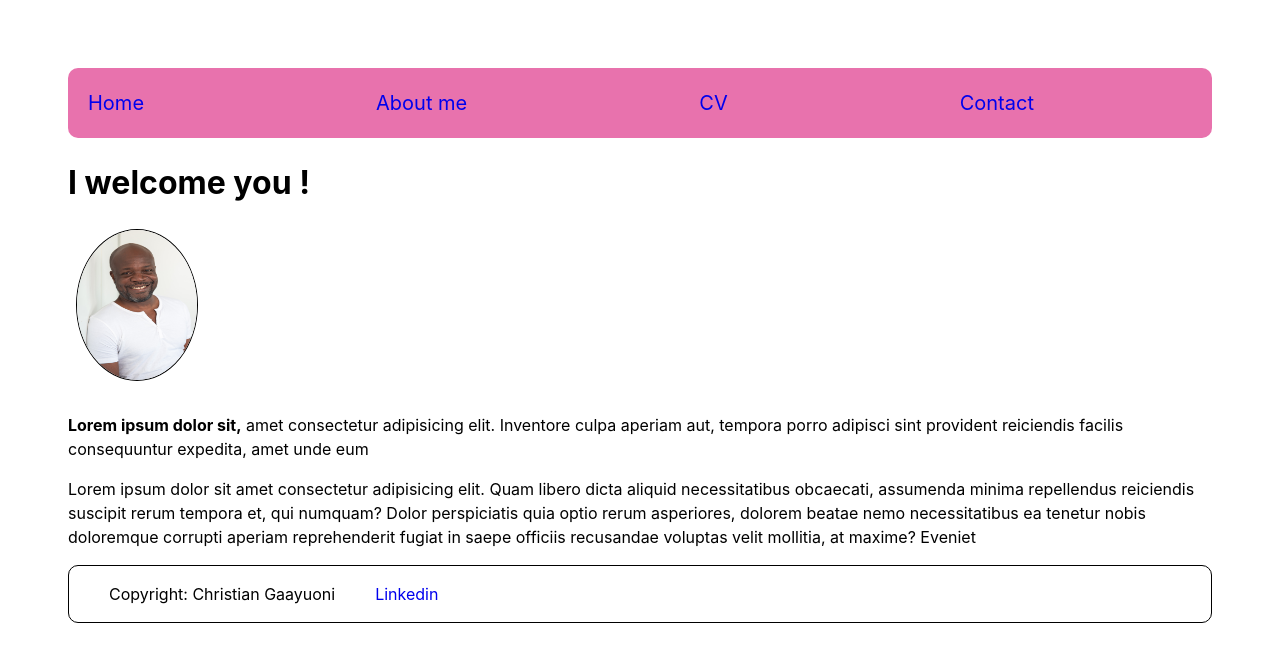
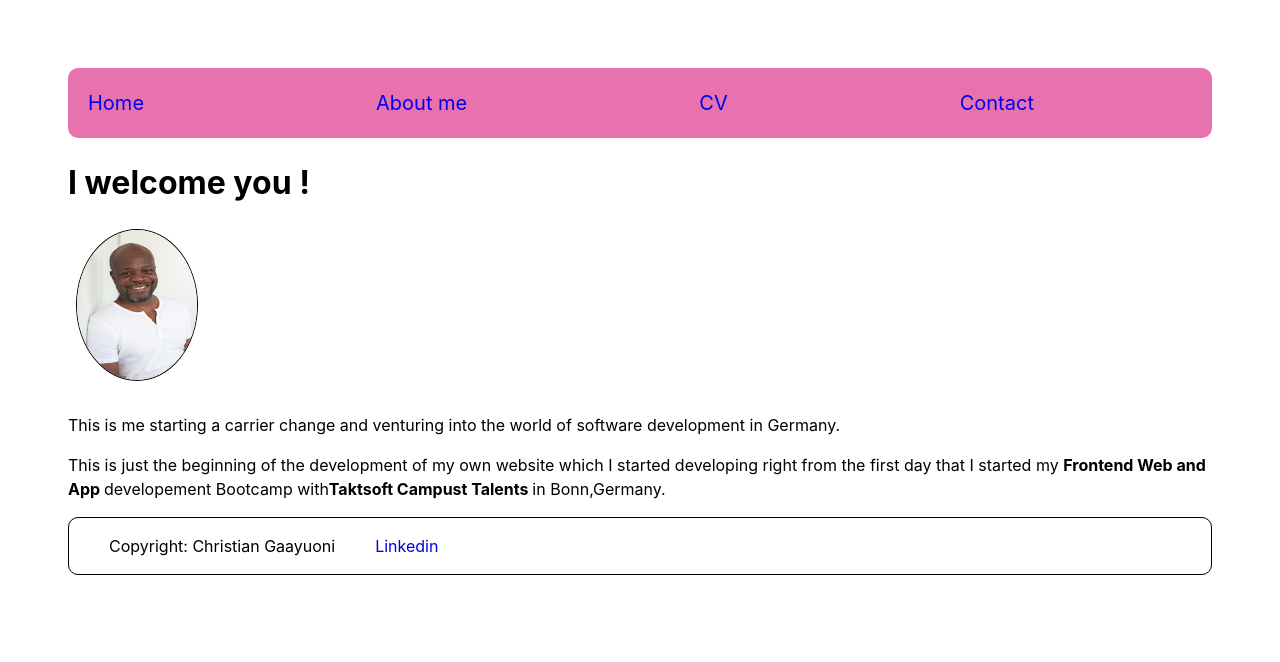
Before and after one commit to GaayuoniC/Gaayuoni-website-react, a React (Vite) app: page / in a window 1280 px wide. Shown: the top 662 px of the page. Built offline with nearby package versions, Linux system fonts and the light colour scheme.

Commit message:
re-arranging all pages and components

```diff
--- a/package.json
+++ b/package.json
@@ -25,6 +25,7 @@
     "eslint-plugin-react": "^7.32.2",
     "eslint-plugin-react-hooks": "^4.6.0",
     "eslint-plugin-react-refresh": "^0.4.3",
+    "prettier": "3.1.1",
     "vite": "^4.4.5"
   }
 }
--- /dev/null
+++ b/src/Pages/HomePage.css
@@ -0,0 +1,8 @@
+img {
+  display: flex;
+  position: relative;
+  border: var(--border-line);
+  top: -1em;
+  right: 2em;
+  border-radius: 50%;
+}
--- a/src/Pages/HomePage.jsx
+++ b/src/Pages/HomePage.jsx
@@ -1,3 +1,5 @@
+import "./HomePage.css"
+
 export function HomePage() {
   return (
     <div>
@@ -10,10 +12,8 @@ export function HomePage() {
 
       <article>
         <p>
-          <strong> Lorem ipsum dolor sit,</strong> amet consectetur adipisicing
-          elit. Inventore culpa aperiam aut, tempora porro adipisci sint
-          provident reiciendis facilis consequuntur expedita, amet unde eum
-
+           This is me starting a carrier change and venturing into the world of software
+            development in Germany.
         </p>
       </article>
 
@@ -21,14 +21,13 @@ export function HomePage() {
 
        <article>
         <p>
-          Lorem ipsum dolor sit amet consectetur adipisicing elit. Quam libero
-          dicta aliquid necessitatibus obcaecati, assumenda minima repellendus
-          reiciendis suscipit rerum tempora et, qui numquam? Dolor perspiciatis
-          quia optio rerum asperiores, dolorem beatae nemo necessitatibus ea
-          tenetur nobis doloremque corrupti aperiam reprehenderit fugiat in
-          saepe officiis recusandae voluptas velit mollitia, at maxime? Eveniet
+         This is just the beginning of the development of my own website which I started developing
+         right from the first day that I started my <strong> Frontend Web and App </strong>  developement Bootcamp with
+          <strong>Taktsoft Campust Talents </strong>  in Bonn,Germany.
 
         </p>
+
+
       </article>
     </div>
   );
--- a/src/Pages/RootLayout.css
+++ b/src/Pages/RootLayout.css
@@ -1,16 +1,7 @@
-.welcome{
-    display: flex;
-    flex-direction: row;
-    position: relative;
-    /* background-color: blue; */
-    justify-content: space-between;
-
+.welcome {
+  display: flex;
+  flex-direction: row;
+  position: relative;
+  /* background-color: blue; */
+  justify-content: space-between;
 }
- img{
-    display: flex;
-    position: relative;
-    border: var(--border-line);
-   top: -1em;
-    right: 2em;
-    border-radius: 50%;
-}
```
Also changed, not shown: src/Pages/Cv.jsx (+8 -2 lines), 1 other file (tests, documents, lock files or other folders).
